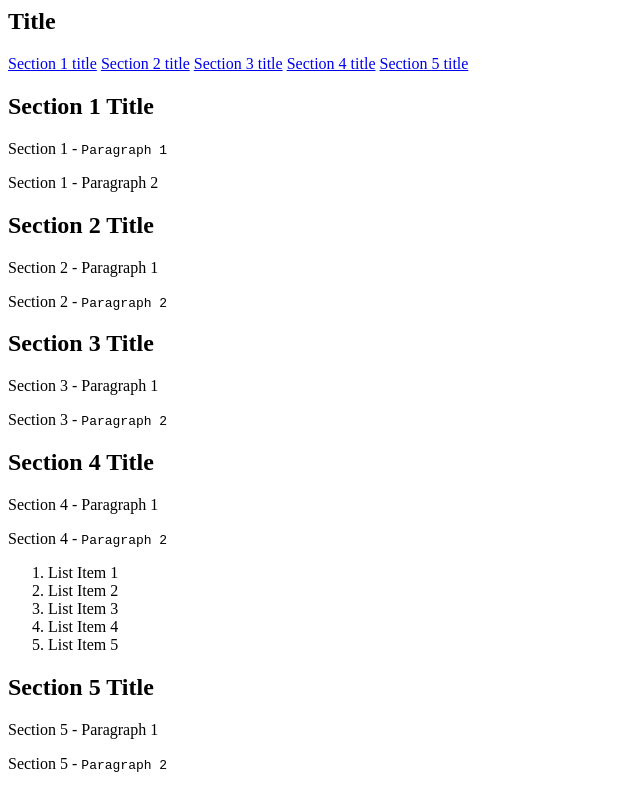
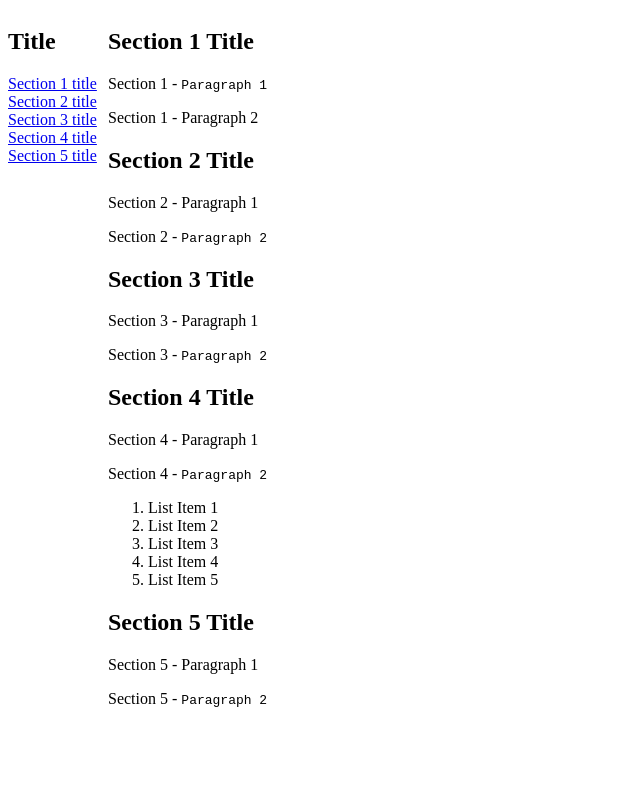
Before and after one commit to joebulrich/TechnicalPage, a plain HTML site: page index.html in a window 1280 px wide. Shown: the whole page, without its empty margins (0-640 px from the left). Drawn offline with Linux system fonts and the light colour scheme.

Commit message:
Update index.html

```diff
--- a/index.html
+++ b/index.html
@@ -1,6 +1,8 @@
 <!<!DOCTYPE html>
 <html>
 <head>
+  <link rel="stylesheet" href="css.css">
+  <meta name="viewport" content="width=device-width, initial-scale=1">
 </head>
 <body>
   <main id="main-doc">
```
